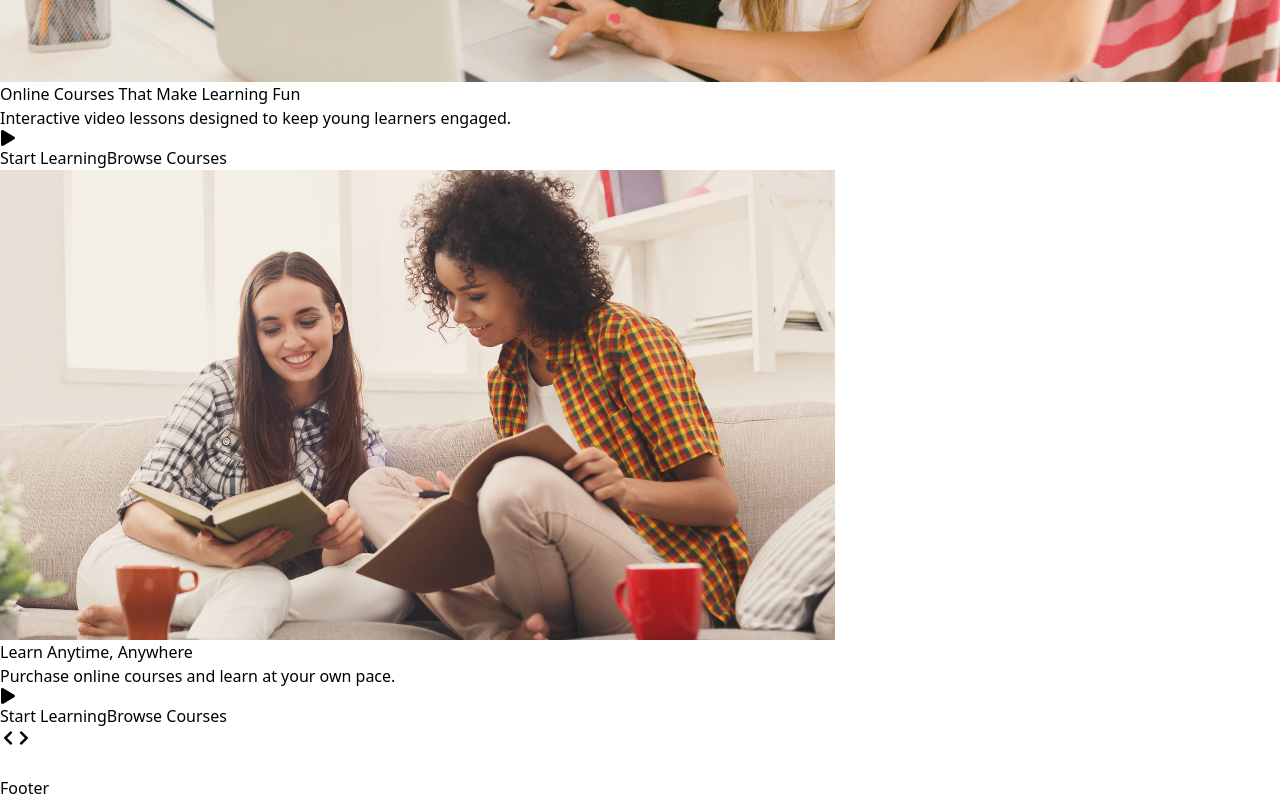
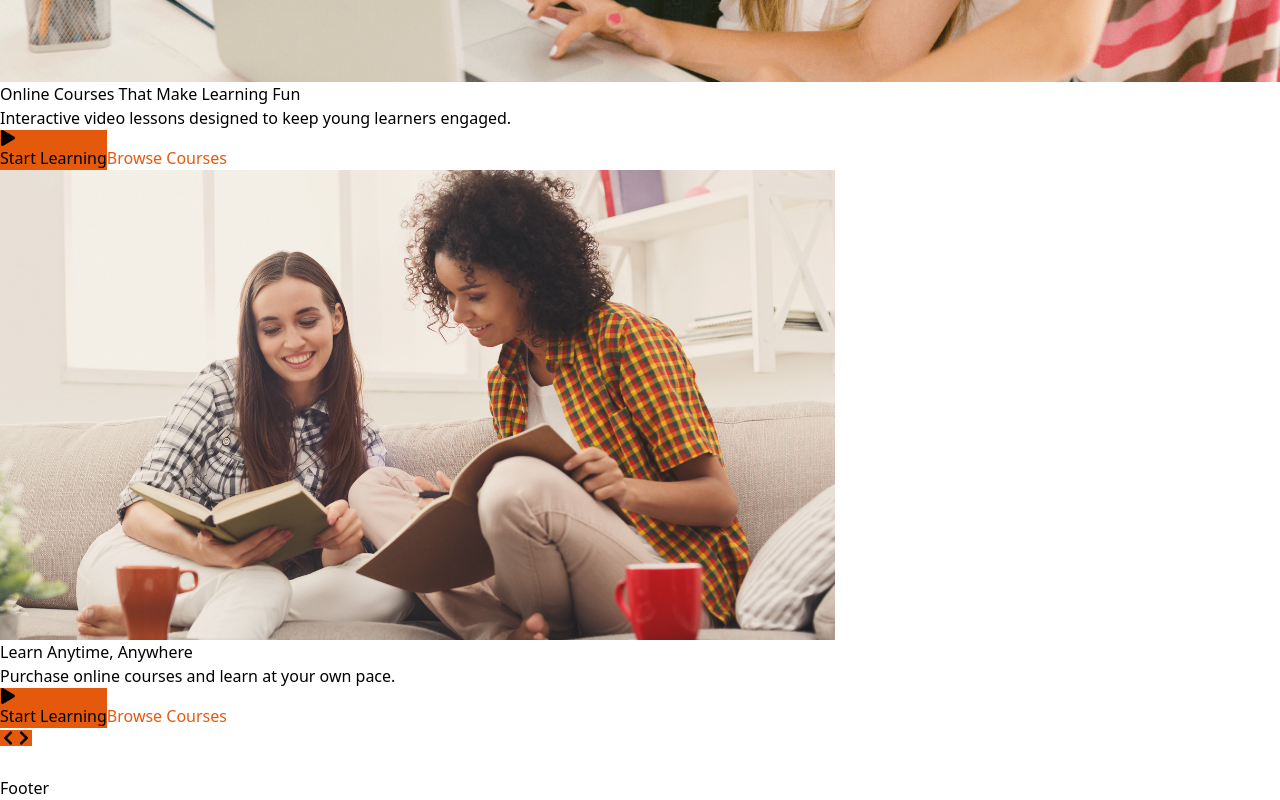
Before and after one commit to CodingPoka/eduTech, a React app in the folder frontend/: page / in a window 1280 px wide. Shown: the part 2050-2850 px from the top of the page. Built offline with nearby package versions, Linux system fonts and the light colour scheme; the HTML template or start-up script is replaced by a standard one.

Commit message:
chaing the color of home page

```diff
--- a/frontend/src/components/Home.jsx
+++ b/frontend/src/components/Home.jsx
@@ -46,7 +46,7 @@ const Home = () => {
   return (
     <div className="relative w-full">
       {/* Hero Slider */}
-      <div className="relative h-[450px] md:h-[580px] lg:h-[680px] overflow-hidden">
+      <div className="relative h-[450px] md:h-[600px] lg:h-[680px] overflow-hidden">
         {slides.map((slide, index) => (
           <div
             key={index}
@@ -75,11 +75,17 @@ const Home = () => {
                   {slide.subtitle}
                 </p>
                 <div className="flex flex-col sm:flex-row gap-4 animate-fade-in-delay-2 justify-center">
-                  <button className="bg-purple-600 hover:bg-purple-700 text-white font-semibold px-6 md:px-8 py-3 md:py-4 rounded-lg shadow-lg hover:shadow-purple-500/50 transition-all duration-300 transform hover:scale-105 flex items-center justify-center gap-2">
+                  <button
+                    className="text-white font-semibold px-6 md:px-8 py-3 md:py-4 rounded-lg shadow-lg transition-all duration-300 transform hover:scale-105 flex items-center justify-center gap-2"
+                    style={{ backgroundColor: "#E5590D" }}
+                  >
                     <FaPlay className="text-sm" />
                     <span>Start Learning</span>
                   </button>
-                  <button className="bg-white/10 backdrop-blur-md hover:bg-white/20 text-white font-semibold px-6 md:px-8 py-3 md:py-4 rounded-lg border-2 border-white/30 hover:border-white/50 transition-all duration-300 transform hover:scale-105">
+                  <button
+                    className="bg-white/10 backdrop-blur-md hover:bg-white/20 font-semibold px-6 md:px-8 py-3 md:py-4 rounded-lg transition-all duration-300 transform hover:scale-105"
+                    style={{ color: "#E5590D" }}
+                  >
                     Browse Courses
                   </button>
                 </div>
@@ -91,14 +97,16 @@ const Home = () => {
         {/* Navigation Arrows */}
         <button
           onClick={prevSlide}
-          className="absolute left-2 sm:left-4 top-1/2 transform -translate-y-1/2 bg-white/20 backdrop-blur-md hover:bg-white/30 text-white p-2 sm:p-3 rounded-full transition-all duration-300 hover:scale-110 z-10"
+          className="absolute left-2 sm:left-4 top-1/2 transform -translate-y-1/2 backdrop-blur-md text-white p-2 sm:p-3 rounded-full transition-all duration-300 hover:scale-110 z-10"
+          style={{ backgroundColor: "#E5590D" }}
           aria-label="Previous slide"
         >
           <FaChevronLeft className="text-lg sm:text-xl" />
         </button>
         <button
           onClick={nextSlide}
-          className="absolute right-2 sm:right-4 top-1/2 transform -translate-y-1/2 bg-white/20 backdrop-blur-md hover:bg-white/30 text-white p-2 sm:p-3 rounded-full transition-all duration-300 hover:scale-110 z-10"
+          className="absolute right-2 sm:right-4 top-1/2 transform -translate-y-1/2 backdrop-blur-md text-white p-2 sm:p-3 rounded-full transition-all duration-300 hover:scale-110 z-10"
+          style={{ backgroundColor: "#E5590D" }}
           aria-label="Next slide"
         >
           <FaChevronRight className="text-lg sm:text-xl" />
@@ -112,9 +120,12 @@ const Home = () => {
               onClick={() => goToSlide(index)}
               className={`h-1.5 sm:h-2 rounded-full transition-all duration-300 ${
                 index === currentSlide
-                  ? "bg-purple-600 w-8 sm:w-12"
+                  ? "w-8 sm:w-12"
                   : "bg-white/50 w-1.5 sm:w-2 hover:bg-white/80"
               }`}
+              style={
+                index === currentSlide ? { backgroundColor: "#E5590D" } : {}
+              }
               aria-label={`Go to slide ${index + 1}`}
             ></button>
           ))}
```
